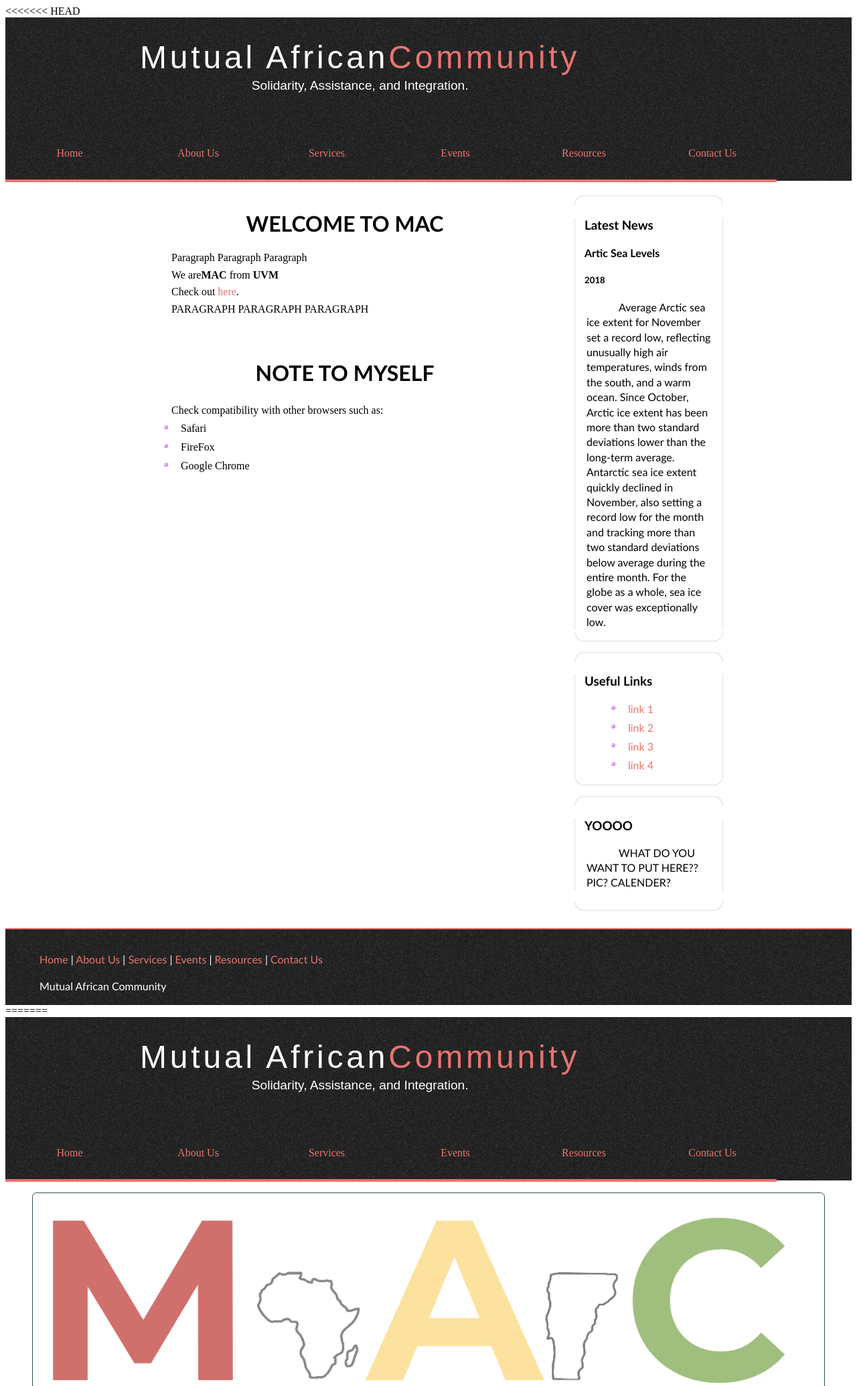
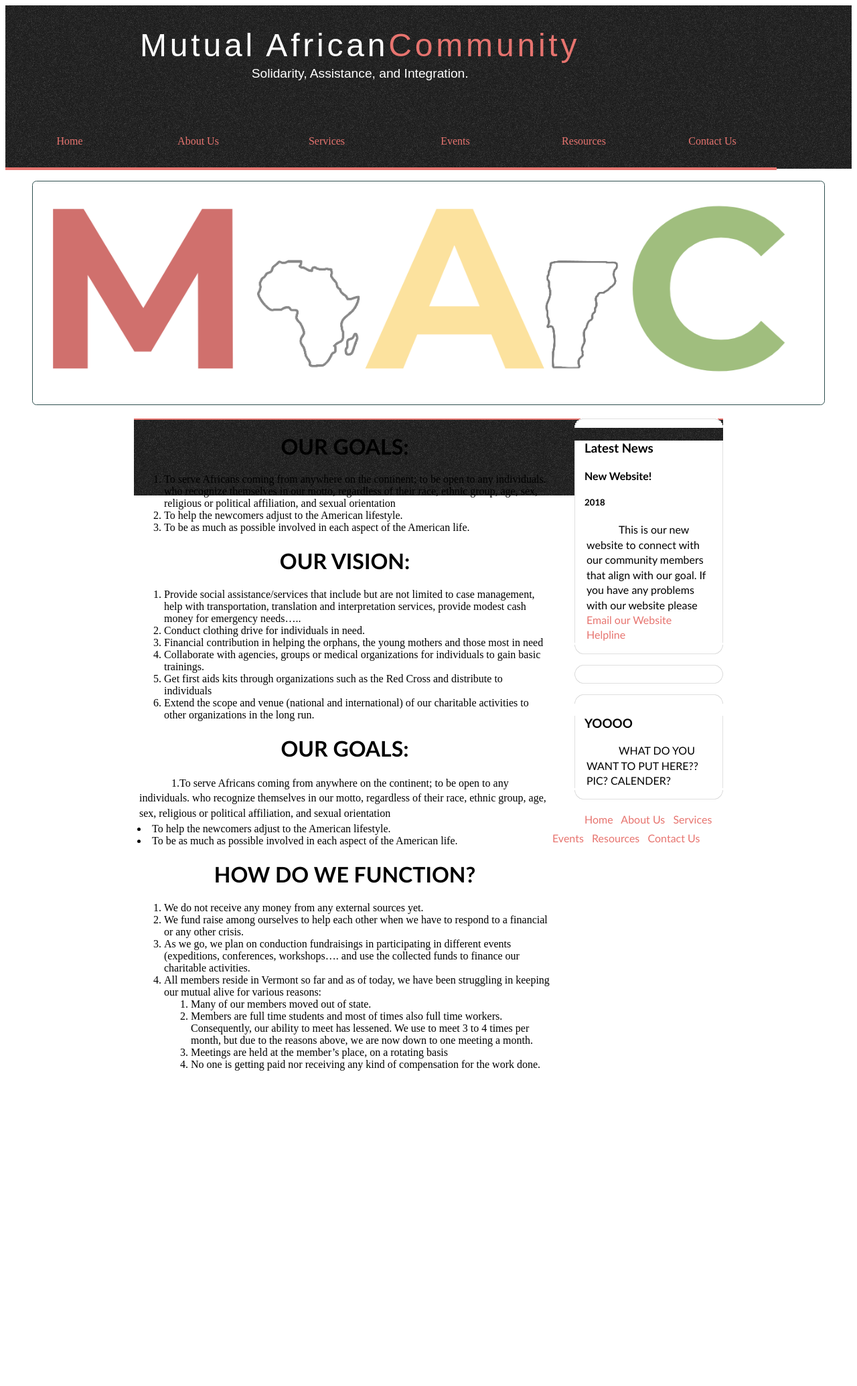
Before and after one commit to kaizhiwu/cs008FinalProject, a PHP site: page /home.php in a window 1280 px wide. Shown: the top 2070 px of the page at 67% size. After the commit the page ends 1599 px from the top, so only its background shows below. Run offline with PHP 8.4, Linux system fonts and the light colour scheme.

Commit message:
www
wwww

```diff
--- a/home.php
+++ b/home.php
@@ -1,76 +1,3 @@
-<<<<<<< HEAD
-<!DOCTYPE HTML>
-<html>
-    <?php
-    include('top.php');
-    ?>
-
-
-    <body>
-        <div id="main">
-            <div id="content_header"></div>
-            <div id="site_content">
-                <div id="sidebar_container">
-                    <div class="sidebar">
-                        <div class="sidebar_top"></div>
-                        <div class="sidebar_item">
-                            <!-- insert your sidebar items here -->
-                            <h3>Latest News</h3>
-                            <h4>Artic Sea Levels</h4>
-                            <h5>2018</h5>
-                            <p>Average Arctic sea ice extent for November set a record low, reflecting unusually high air temperatures, winds from the south, and a warm ocean. Since October, Arctic ice extent has been more than two standard deviations lower than the long-term average. Antarctic sea ice extent quickly declined in November, also setting a record low for the month and tracking more than two standard deviations below average during the entire month. For the globe as a whole, sea ice cover was exceptionally low.</p>
-
-                        </div>
-                        <div class="sidebar_base"></div>
-                    </div>
-                    <div class="sidebar">
-                        <div class="sidebar_top"></div>
-                        <div class="sidebar_item">
-                            <h3>Useful Links</h3>
-                            <ul>
-                                <li><a href="#">link 1</a></li>
-                                <li><a href="#">link 2</a></li>
-                                <li><a href="#">link 3</a></li>
-                                <li><a href="#">link 4</a></li>
-                            </ul>
-                        </div>
-                        <div class="sidebar_base"></div>
-                    </div>
-                    <div class="sidebar">
-                        <div class="sidebar_top"></div>
-                        <div class="sidebar_item">
-                            <h3>YOOOO</h3>
-                            <form method="post" action="#" id="search_form">
-                                <p>
-                                    WHAT DO YOU WANT TO PUT HERE?? PIC? CALENDER?
-                                </p>
-                            </form>
-                        </div>
-                        <div class="sidebar_base"></div>
-                    </div>
-                </div>
-                <div id="content">
-                    <!-- insert the page content here -->
-                    <h1>Welcome to MAC</h1>
-                    <p>Paragraph Paragraph Paragraph</p>
-                    <p>We are<strong>MAC</strong> from <strong> UVM</strong></p>
-                    <p>Check out <a href="http://www.google.com">here</a>.</p>
-                    <p>PARAGRAPH PARAGRAPH PARAGRAPH</p>
-                    <h2>Note to myself</h2>
-                    <p>Check compatibility with other browsers such as:</p>
-                    <ul>
-                        <li>Safari</li>
-                        <li>FireFox</li>
-                        <li>Google Chrome</li>
-                    </ul>
-                </div>
-            </div>
-            <?php include ('footer.php'); ?>
-
-        </div>
-    </body>
-</html>
-=======
 <?php
 include('top.php');
 ?>
@@ -161,4 +88,3 @@ include('top.php');
 </body>
 
 </html>
->>>>>>> b28138020a544e195127ae38931a8fa5ebd8f1e7
--- a/style/style.css
+++ b/style/style.css
@@ -387,23 +387,3 @@ blockquote
 #footer a:hover
 { color: #FFF;
   text-decoration: none;}
-<<<<<<< HEAD
-
-.search
-{ color: #5D5D5D;
-  border: 1px solid #BBB;
-  width: 134px;
-  padding: 4px;
-  font: 100% arial, sans-serif;}
-
-
-.separator
-{ width: 100%;
-  height: 0;
-  border-top: 1px solid #D9D5CF;
-  border-bottom: 1px solid #FFF;
-  margin: 0 0 20px 0;}
-
-
-=======
->>>>>>> b28138020a544e195127ae38931a8fa5ebd8f1e7
```
